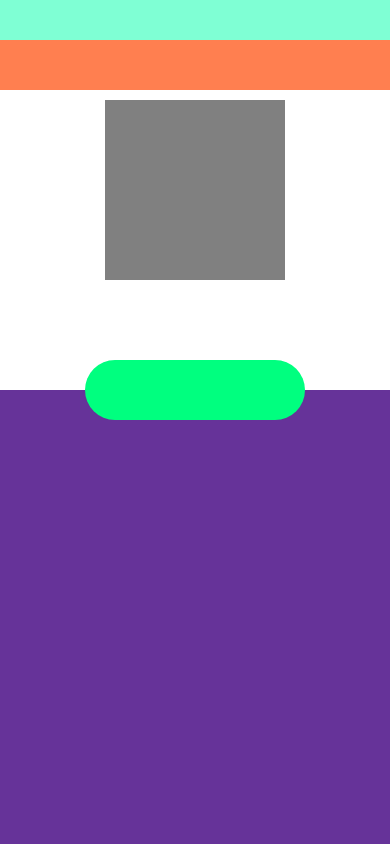
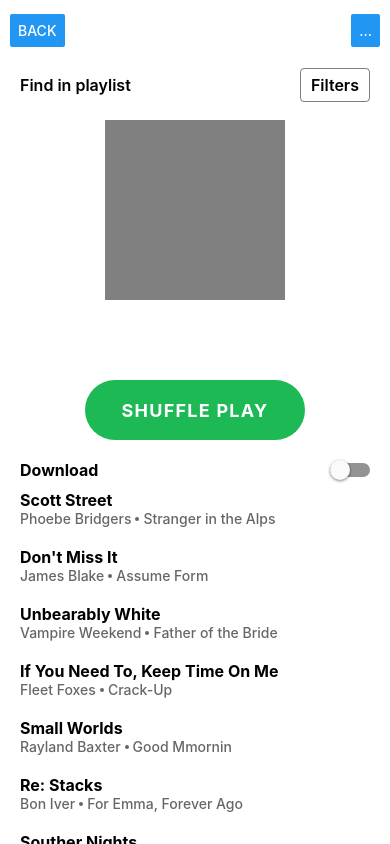
Before and after one commit to CrowdLinker/SpotifyScroll, a React Native app: screen / in a window 390 px wide. Built offline with nearby package versions, Linux system fonts and the light colour scheme.

Commit message:
step 7: content and basic styles

```diff
--- a/App.js
+++ b/App.js
@@ -1,5 +1,15 @@
 import React from 'react';
-import {View, Animated, SafeAreaView, TouchableOpacity} from 'react-native';
+import {
+  View,
+  Animated,
+  SafeAreaView,
+  TouchableOpacity,
+  Text,
+  Switch,
+  Button,
+  TextInput,
+  StyleSheet,
+} from 'react-native';
 
 function PlaylistProfile() {
   // this will track the scroll value of the Animated.ScrollView
@@ -84,12 +94,28 @@
 
 // any calculations involving the intrinsic height of a view (in later steps) will be calculated using the onLayout prop -- if this sounds confusing, it will be explained in a later step - dont worry about it for now
 
-const HEADER_HEIGHT = 40;
+const HEADER_HEIGHT = 60;
 
 function Header({children}: any) {
   return (
-    <View style={{height: HEADER_HEIGHT, backgroundColor: 'aquamarine'}}>
-      {children}
+    <View>
+      <View
+        style={{
+          height: HEADER_HEIGHT,
+          flexDirection: 'row',
+          alignItems: 'center',
+          justifyContent: 'space-around',
+          paddingHorizontal: 10,
+        }}>
+        <View style={{flex: 1, alignItems: 'flex-start'}}>
+          <Button title="Back" onPress={console.log} />
+        </View>
+
+        <View style={{flex: 3}}>{children}</View>
+        <View style={{flex: 1, alignItems: 'flex-end'}}>
+          <Button title="..." onPress={console.log} />
+        </View>
+      </View>
     </View>
   );
 }
@@ -98,8 +124,47 @@
 
 function SearchPlaylists({children}: any) {
   return (
-    <View style={{height: SEARCH_PLAYLISTS_HEIGHT, backgroundColor: 'coral'}}>
-      {children}
+    <View
+      style={{
+        height: SEARCH_PLAYLISTS_HEIGHT,
+        backgroundColor: 'white',
+      }}>
+      <View
+        style={{
+          flexDirection: 'row',
+          justifyContent: 'space-between',
+          paddingHorizontal: 20,
+        }}>
+        <TextInput
+          style={{
+            flex: 1,
+            borderRadius: 4,
+            paddingVertical: 15,
+            fontSize: 16,
+            fontWeight: '600',
+            marginRight: 20,
+          }}
+          placeholder="Find in playlist"
+        />
+        <TouchableOpacity
+          style={{
+            borderRadius: 4,
+            borderWidth: StyleSheet.hairlineWidth,
+            borderColor: 'rgba(0,0,0,0.5)',
+            justifyContent: 'center',
+            paddingHorizontal: 10,
+            alignSelf: 'center',
+          }}>
+          <Text
+            style={{
+              fontSize: 16,
+              lineHeight: 32,
+              fontWeight: '600',
+            }}>
+            Filters
+          </Text>
+        </TouchableOpacity>
+      </View>
     </View>
   );
 }
@@ -121,8 +186,45 @@
 
 function PlaylistItems({children}: any) {
   return (
-    <View style={{height: 1200, backgroundColor: 'rebeccapurple'}}>
-      {children}
+    <View
+      style={{
+        backgroundColor: 'white',
+      }}>
+      <View style={{zIndex: 2}}>{children}</View>
+      <View
+        style={{
+          padding: 20,
+          zIndex: 1,
+          marginTop: -SHUFFLE_PLAY_BUTTON_OFFSET,
+        }}>
+        <View
+          style={{
+            flexDirection: 'row',
+            justifyContent: 'space-between',
+            marginBottom: 10,
+          }}>
+          <Text style={{fontSize: 16, fontWeight: 'bold'}}>Download</Text>
+          <Switch />
+        </View>
+        {playlistItems.map(item => (
+          <PlaylistRow key={`${item.id}`} playlistItem={item} />
+        ))}
+        {playlistItems.map(item => (
+          <PlaylistRow key={`${item.id}`} playlistItem={item} />
+        ))}
+        {playlistItems.map(item => (
+          <PlaylistRow key={`${item.id}`} playlistItem={item} />
+        ))}
+        {playlistItems.map(item => (
+          <PlaylistRow key={`${item.id}`} playlistItem={item} />
+        ))}
+        {playlistItems.map(item => (
+          <PlaylistRow key={`${item.id}`} playlistItem={item} />
+        ))}
+        {playlistItems.map(item => (
+          <PlaylistRow key={`${item.id}`} playlistItem={item} />
+        ))}
+      </View>
     </View>
   );
 }
@@ -134,7 +236,7 @@
 
 function ShufflePlayButton({children}: any) {
   return (
-    <TouchableOpacity
+    <View
       style={{
         transform: [
           {
@@ -142,14 +244,41 @@
             translateY: -SHUFFLE_PLAY_BUTTON_OFFSET,
           },
         ],
-        alignSelf: 'center',
-        height: SHUFFLE_PLAY_BUTTON_HEIGHT,
-        width: 220,
-        borderRadius: 30,
-        backgroundColor: 'springgreen',
       }}>
+      <View
+        style={{
+          position: 'absolute',
+          top: 0,
+          left: 0,
+          right: 0,
+          height: '50%',
+          backgroundColor: 'white',
+        }}
+      />
+
+      <TouchableOpacity
+        style={{
+          alignSelf: 'center',
+          justifyContent: 'center',
+          height: SHUFFLE_PLAY_BUTTON_HEIGHT,
+          width: 220,
+          borderRadius: 30,
+          backgroundColor: '#1DB954',
+        }}>
+        <Text
+          style={{
+            textAlign: 'center',
+            textTransform: 'uppercase',
+            color: 'white',
+            fontWeight: '700',
+            fontSize: 18,
+            letterSpacing: 1.25,
+          }}>
+          Shuffle Play
+        </Text>
+      </TouchableOpacity>
       {children}
-    </TouchableOpacity>
+    </View>
   );
 }
 
@@ -158,3 +287,75 @@
 }
 
 export default App;
+
+function PlaylistRow({playlistItem}: {playlistItem: IPlaylistItem}) {
+  return (
+    <View style={{marginBottom: 20}}>
+      <Text style={{fontSize: 16, fontWeight: 'bold'}}>
+        {playlistItem.song}
+      </Text>
+      <View style={{flexDirection: 'row', alignItems: 'center'}}>
+        <Text style={{fontWeight: '500', color: 'rgba(0,0,0,0.6)'}}>
+          {playlistItem.artist}
+        </Text>
+        <View
+          style={{
+            width: 4,
+            height: 4,
+            backgroundColor: 'rgba(0,0,0,0.6)',
+            borderRadius: 2,
+            marginHorizontal: 4,
+          }}
+        />
+        <Text style={{fontWeight: '500', color: 'rgba(0,0,0,0.6)'}}>
+          {playlistItem.album}
+        </Text>
+      </View>
+    </View>
+  );
+}
+
+const playlistItems: IPlaylistItem[] = [
+  {
+    id: 0,
+    song: `Scott Street`,
+    artist: `Phoebe Bridgers`,
+    album: `Stranger in the Alps`,
+  },
+  {
+    id: 1,
+    song: `Don't Miss It`,
+    artist: `James Blake`,
+    album: `Assume Form`,
+  },
+  {
+    id: 2,
+    song: `Unbearably White`,
+    artist: `Vampire Weekend`,
+    album: `Father of the Bride`,
+  },
+  {
+    id: 3,
+    song: `If You Need To, Keep Time On Me`,
+    artist: `Fleet Foxes`,
+    album: `Crack-Up`,
+  },
+  {
+    id: 4,
+    song: `Small Worlds`,
+    artist: `Rayland Baxter`,
+    album: `Good Mmornin`,
+  },
+  {
+    id: 5,
+    song: `Re: Stacks`,
+    artist: `Bon Iver`,
+    album: `For Emma, Forever Ago`,
+  },
+  {
+    id: 6,
+    song: `Souther Nights`,
+    artist: `Whitney`,
+    album: `Light Upon the Lake: Demo Recordings`,
+  },
+];
```
